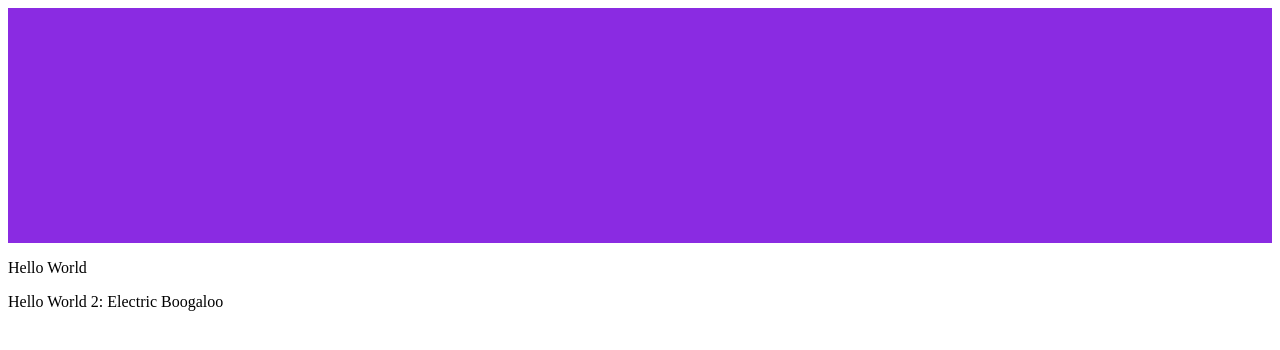
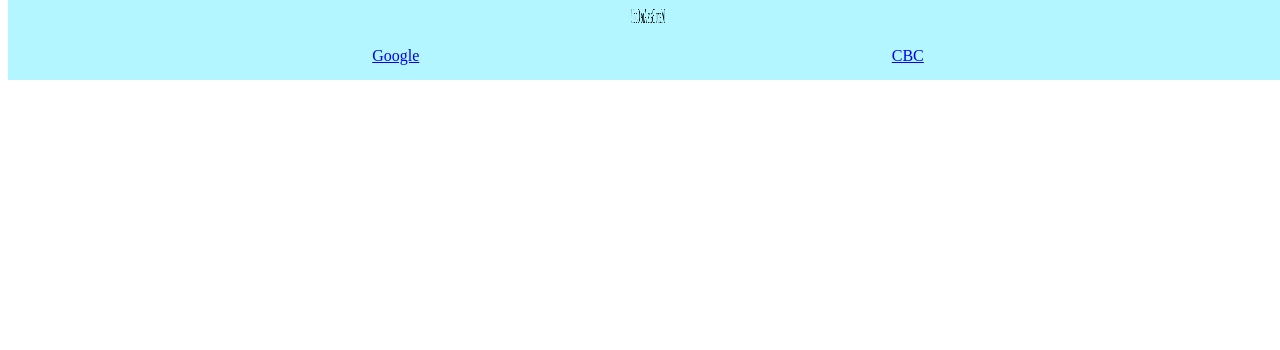
Before and after one commit to CBC-CSIT316-F18/googaloo, a PHP site: page / in a window 1280 px wide. Shown: the top 350 px of the page. Run offline with PHP 8.4, Linux system fonts and the light colour scheme.

Commit message:
Created a menu bar, a few folders, and moved a file or two

```diff
--- a/egstylesheet.css
+++ /dev/null
@@ -1,16 +0,0 @@
-/*
-To change this license header, choose License Headers in Project Properties.
-To change this template file, choose Tools | Templates
-and open the template in the editor.
-*/
-/*
-    Created on : Sep 18, 2018, 11:07:49 AM
-    Author     : cs559
-*/
-
-#idheader
-{
-    width:100%;
-    height:30%;
-    background: blueviolet;
-}
--- a/header.php
+++ b/header.php
@@ -1,4 +1,6 @@
 <?php
+
+include "src/menuBar/menuBar.php";
 
 function printheader()
 {
@@ -8,10 +10,10 @@ function printheader()
         <title>TODO supply a title</title>
         <meta charset=\"UTF-8\">
         <meta name=\"viewport\" content=\"width=device-width, initial-scale=1.0\">");
-    print("<link rel=\"stylesheet\" type=\"text/css\" href=\"egstylesheet.css\">");
+    print("<link rel=\"stylesheet\" type=\"text/css\" href=\"/googaloo/styles/egstylesheet.css\">");
     print("</head>");
     print("<body>");
-    print("<div id=\"idheader\"></div>");
+    printMenuBar("Menu Bars Are Cool!");
 }
 
 
--- /dev/null
+++ b/src/menuBar/menuBar.php
@@ -0,0 +1,52 @@
+<?php
+/**
+ * Created by PhpStorm.
+ * User: TyckoFranklin
+ * Date: 9/19/2018
+ * Time: 11:10 PM
+ */
+
+/**
+ * @param $menuTitle string
+ */
+function printMenuBar($menuTitle){
+    // put in some dummy data
+    $menuItems = [
+        [
+            'href' => 'www.google.com',
+            'name' => 'Google',
+        ],
+        [
+            'href' => 'www.columbiabasin.edu',
+            'name' => 'CBC',
+        ],
+    ];
+
+    /*  start the menu bar  */
+    print('<div class="mainMenu">');
+
+    print('<div class="menuTitle">'.$menuTitle.'</div>');
+
+    print('<div class="menuLinks">');
+    /* fill the menu bar  */
+    printMenuItem($menuItems);
+    print('</div>');
+
+    /*  end the menu bar  */
+    print('</div>');
+
+
+}
+
+function printMenuItem($menuItems){
+
+    foreach($menuItems as $links){
+        print('<div class="menuItem"><a href="'
+            .$links["href"]
+            .'">'.$links["name"]
+            .'</a>'
+            .'</div>'
+        );
+    }
+
+}
--- /dev/null
+++ b/styles/egstylesheet.css
@@ -0,0 +1,53 @@
+/*
+To change this license header, choose License Headers in Project Properties.
+To change this template file, choose Tools | Templates
+and open the template in the editor.
+*/
+/*
+    Created on : Sep 18, 2018, 11:07:49 AM
+    Author     : cs559
+*/
+
+.mainMenu {
+    top: 0%;
+    width:100%;
+    height:10%;
+    background: hsl(187, 99%, 85%);
+    position: absolute;
+}
+.mainMenu > div {
+    position: absolute;
+}
+
+.menuTitle {
+    top: 5%;
+    width: 20%;
+    height: 50%;
+    left: 40%;
+    text-align: center;
+    animation: App-logo-spin infinite 5s linear;
+    font-size: 1.3em;
+}
+
+.menuLinks {
+    bottom: 5%;
+    width: 80%;
+    height: 50%;
+    left: 10%;
+    display: flex;
+    flex-direction: row
+}
+
+.menuItem {
+    flex-basis: auto;
+    margin: auto;
+}
+
+
+@keyframes App-logo-spin {
+    0%   { transform: rotateY(0deg); }
+    25%   { transform: rotateY(0deg); }
+    50%  { transform: rotateY(360deg); }
+    75%  { transform: rotateX(0deg); }
+    100% { transform: rotateX(360deg); }
+}
```
